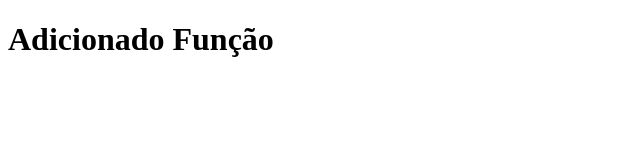
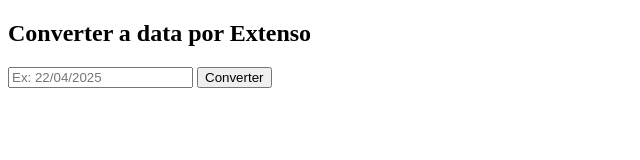
Before and after one commit to Al3f09/SOFTEX-FRONTEND-REACT-IFMA-MA, a plain HTML site: page MODULO 2/atv 5/Data por Extenso.html in a window 1280 px wide. Shown: the whole page, without its empty margins (0-640 px from the left). Drawn offline with Linux system fonts and the light colour scheme.

Commit message:
Data por Extenso Pronto

```diff
--- a/MODULO 2/atv 5/Data por Extenso.html
+++ b/MODULO 2/atv 5/Data por Extenso.html
@@ -6,6 +6,60 @@
     <title>Data por Extenso</title>
 </head>
 <body>
-    <h1>Adicionado Função</h1>
+
+    <h2>Converter a data por Extenso</h2>
+
+    <label for="Digite a data (dd/mm/aaaa)"></label>
+
+    <input type="text" id="dataInput" placeholder="Ex: 22/04/2025">
+<button onclick="converterData()">Converter</button>
+
+    <p id="resultado"></p>
+
+    <script>
+        function converterData() {
+            const input = document.getElementById("dataInput").value.trim();
+            const partes = input.split("/");
+
+            // Verifica se o formato está correto
+            if (partes.length !== 3) {
+                document.getElementById("resultado").textContent = "Formato inválido! Use dd/mm/aaaa.";
+                return;
+            }
+
+            let dia = parseInt(partes[0]);
+            let mes = parseInt(partes[1]);
+            let ano = parseInt(partes[2]);
+
+            // Array com os meses por extenso
+            const meses = [
+                "janeiro", "fevereiro", "março", "abril", "maio", "junho",
+                "julho", "agosto", "setembro", "outubro", "novembro", "dezembro"
+            ];
+
+            // Função para checar ano bissexto
+            function bissexto(ano) {
+                return (ano % 4 === 0 && ano % 100 !== 0) || (ano % 400 === 0);
+            }
+
+            // Dias máximos por mês
+            const diasNoMes = [31, (bissexto(ano) ? 29 : 28), 31, 30, 31, 30, 31, 31, 30, 31, 30, 31];
+
+            // Validação da data
+            if (isNaN(dia) || isNaN(mes) || isNaN(ano) ||
+                mes < 1 || mes > 12 || dia < 1 || dia > diasNoMes[mes - 1]) {
+                document.getElementById("resultado").textContent = "Data inválida!";
+                return;
+            }
+
+            // Monta a data por extenso
+            const dataExtenso = `${dia} de ${meses[mes - 1]} de ${ano}`;
+            document.getElementById("resultado").textContent = dataExtenso;
+        }
+        </script>
+
+        </body>
+        </html>
+
 </body>
 </html>
```
